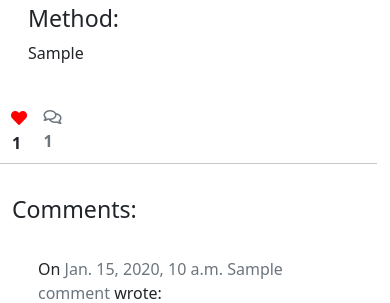
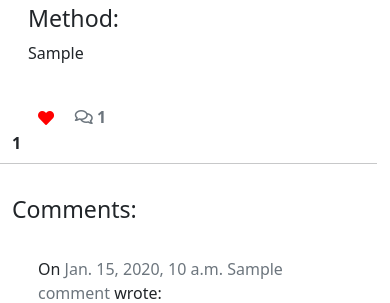
Before and after one commit to Delboy/EatMe, a Django app: a page that uses templates/recipe_detail.html in a window 390 px wide. Shown: the part 677-980 px from the top of the page. Run offline with Django 3.2, Linux system fonts and the light colour scheme; a user stored in the database is signed in; tables that the repository leaves empty hold one stand-in row (values such as "Sample post"); grey boxes marked "Sample" are stand-in pictures; some libraries are stand-ins or nearby versions; some web fonts are replaced.

Commit message:
removed previous css for like button and fixed margins using bootstrap instead

```diff
--- a/static/css/style.css
+++ b/static/css/style.css
@@ -152,10 +152,6 @@ a:hover {
     .dietry-text {
         margin-left: 5px;
     }
-
-    .btn-like {
-        margin-left: -7px;
-    }
 }
 
 @media screen and (max-width: 991px) {
--- a/templates/recipe_detail.html
+++ b/templates/recipe_detail.html
@@ -62,7 +62,8 @@
 <!-- Recipe likes and Comments Counter -->
 <div class="container">
     <div class="row">
-        <div class="col-1">
+        <!-- Like counter -->
+        <div class="col-2 col-md-1" >
             <strong>
                 {% if user.is_authenticated %}
                 <form class="d-inline" action="{% url 'recipe_like' recipe.slug %}" method="POST">
@@ -82,7 +83,8 @@
                 {{ recipe.number_of_likes }}
             </strong>
         </div>
-        <div class="col-1">
+        <!-- Comment Counter -->
+        <div class="col-2 col-md-1">
             {% with comments.count as total_comments %}
             <strong class="text-secondary"><i class="far fa-comments"></i>
                 {{ total_comments }}
```
